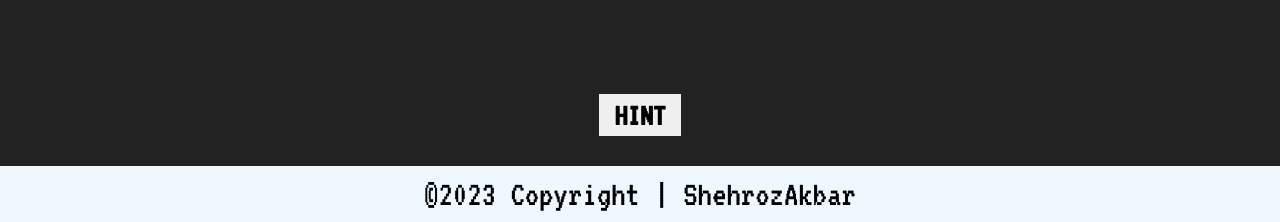
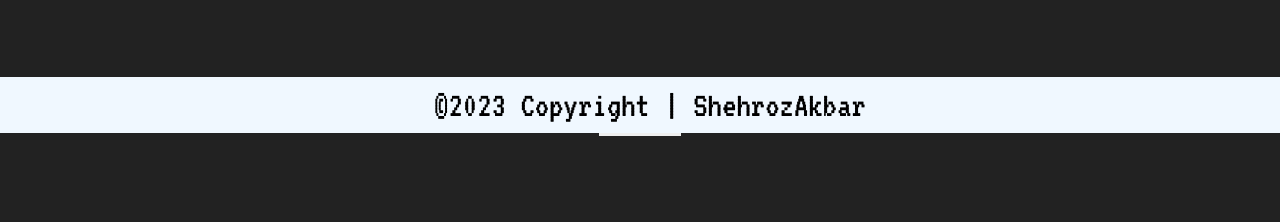
Before and after one commit to ShehrozAkbar/GuessTheNumber, a plain HTML site: page index.html in a window 1280 px wide. Shown: the part 667-889 px from the top of the page. After the commit the page ends 803 px from the top, so only its background shows below. Drawn offline with Linux system fonts and the light colour scheme.

Commit message:
Update style.css

```diff
--- a/style.css
+++ b/style.css
@@ -8,16 +8,11 @@ body {
   margin: 0;
   padding: 0;
   color: white;
-
-  height: 100vh;
-  display: flex;
-  flex-direction: column;
-  justify-content: space-between;
-  gap: 30px;
 }
 
 body {
   background-color: #222;
+  height: 100vh;
 }
 
 .container {
@@ -120,6 +115,9 @@ footer {
   background-color: aliceblue;
   color: black;
   padding: 10px;
+  position: absolute;
+  bottom: 0;
+  width: 100%;
 }
 
 @media (max-width: 510px) {
```
